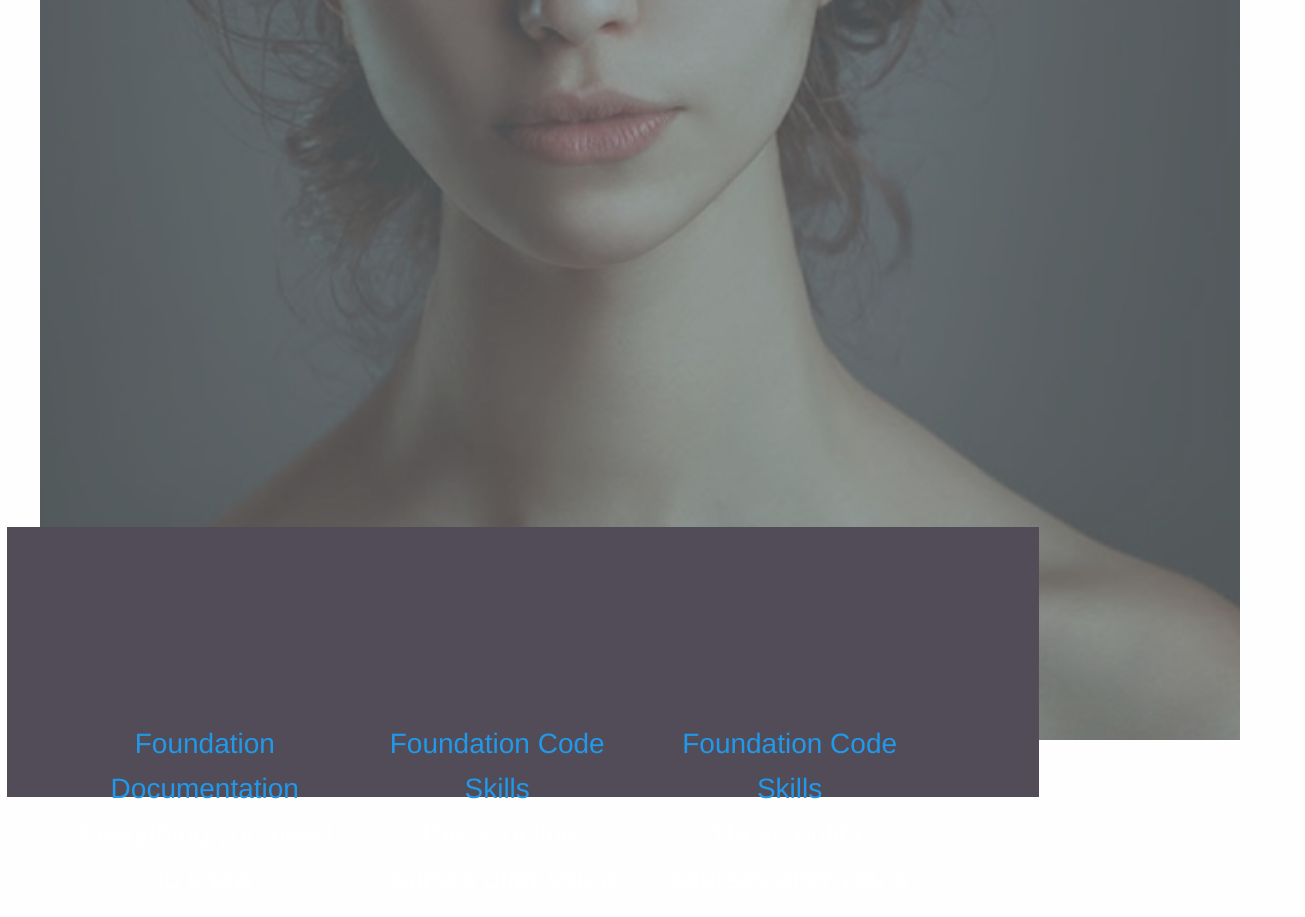
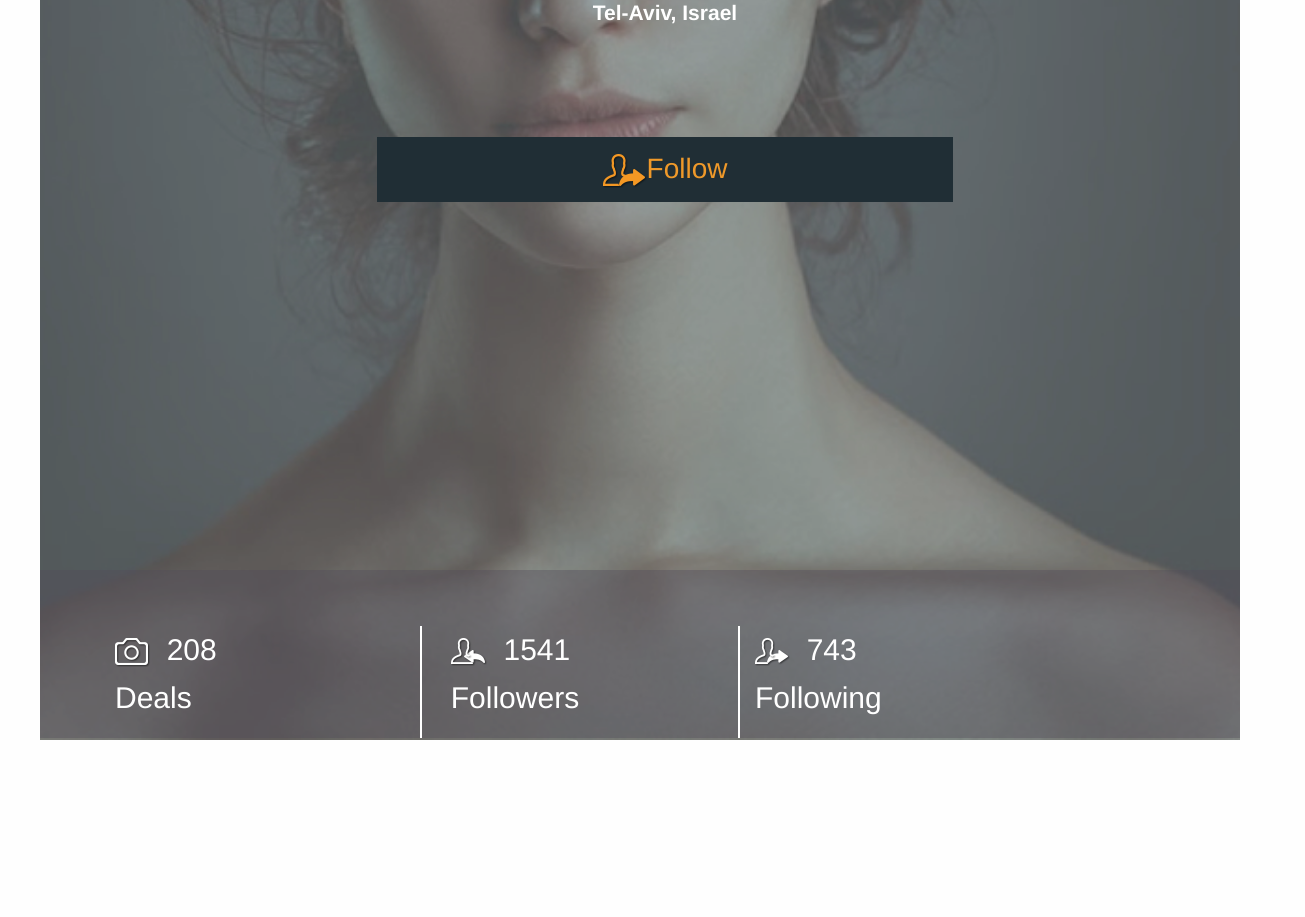
Before and after one commit to Markmwaura/e3jordan, a plain HTML site: page index.html in a window 1280 px wide. Shown: the part 643-1560 px from the top of the page, 1305 px wide, since content can reach past the window. Drawn offline with nearby package versions, Linux system fonts and the light colour scheme; files whose address does not match are found by name.

Commit message:
add layout items

```diff
--- a/css/app.css
+++ b/css/app.css
@@ -36,20 +36,25 @@
     margin: 0px;
 }
 .footer  {
-    top: 700px;
-    background-color:#524B58;
-    height: 270px;
+    background-color:rgba(82, 75, 88, 0.4);
+    height: 168px;
     position: relative;
-    top: 700px;
-    width: 107.5%;
-    left: -18px
+    width: 100%;
+    bottom: 170px;
+    z-index: 30000;
+    padding: 5%;
+    font-size: 30px;
+    color: white;
 
 
 }
 .rowd{
-    margin-left :5%;
-    margin-right : 10%;
-    background-color: #524B58;
+    margin: auto;
+    background-color: rgba(82, 75, 88, 0.0);
+    width: 80%;
+    margin: 0 auto;
+    position: absolute;
+   bottom: 0;
 
 }
 .footer .row div p{
@@ -62,12 +67,67 @@
 .middle{
 
     position: absolute;
-    width:90%;
-    left: auto;
-    right: auto;
-    padding-right: 15%;
+
     z-index: 10000;
     color: #fff;
     text-align: center;
     font-size: 28px;
+    width: 100%;
 }
+.toprow{
+
+margin-top: 11%;
+
+}
+.topmiddle{
+
+margin-top: 7%;
+
+}
+.followdiv {
+
+        text-align: center;
+        vertical-align: middle;
+
+}
+.followdiv  p {
+
+    background-color: #202e35;
+    vertical-align: middle;
+
+    margin:auto;
+    width: 45%;
+    padding-top: 10px;
+    padding-bottom: 10px;
+
+
+    color: #ef992a;
+}
+.namebig{
+
+    font-family: "Arial";
+    font-size: 40px;
+    font-weight: bolder;
+
+}
+.city{
+    font-size: 21px;
+    font-weight: bold;
+}
+hr{
+    border: 1px solid rgba(0, 0, 0, 0);
+}
+.containersrow{
+    margin: auto;
+}
+.morefooter{
+margin: auto;
+
+}
+.middlefooter{
+
+    border-left: 2px solid #fff;
+    border-right: 2px solid #fff;
+    padding-left: 3%;
+    padding-right: 3%;
+}
--- a/index.html
+++ b/index.html
@@ -18,57 +18,33 @@
                     </div>
                 </div>
             </div>
-            <div class=" row">
+            <div class="containersrow row">
                 <div class="middle row">
-                    <div class="large-4 medium-4 columns">
+                    <div class="toprow large-4 medium-4 columns">
                         <img src="img/category.png"/>
                         <p>FavCategories</p>
                     </div>
-                    <div class="large-4 medium-4 columns">
+                    <div class=" toprow large-4 medium-4 columns">
                         <img src="img/img.png"  />
                     </div>
-                    <div class="large-4 medium-4 columns">
+                    <div class="toprow large-4 medium-4 columns">
                         <img src="img/favlocations.png"  />
                         <p>Fav Locations</p>
                     </div><br><hr>
-                    <div class="large-4 medium-4 columns">
+                    <div class="topmiddle large-4 medium-4 columns">
                         <p></p>
                     </div>
-                    <div class="large-4 medium-4 columns">
-                        <p>Jordan Havelberg</p>
-                        <p>Tel-Aviv, Israel</p>
+                    <div class=" topmiddle  large-4 medium-4 columns">
+                        <p class="namebig">Jordan Havelberg</p>
+                        <p class="city">Tel-Aviv, Israel</p>
                     </div>
-                    <div class="large-4 medium-4 columns">
+                    <div class=" topmiddle  large-4 medium-4 columns">
                         <p></p>
                     </div><br><hr>
-                    <div class="large-4 medium-4 columns">
-                        <p>Everything you need to know about using the framework.</p>
-                    </div>
-                    <div class="large-4 medium-4 columns">
-                        <div class="followdiv">
-                            <img src="img/follow.png" />
-                        </div>
-                    </div>
-                    <div class="large-4 medium-4 columns">
-                        <p>Join the Foundation community to ask a question or show off your knowlege.</p>
-                    </div>
-                    <div class="footer large-12 ">
 
-                        <div class="rowd">
-                            <div class="large-4 medium-4 columns">
-                                <p>
-                                    <a href="http://foundation.zurb.com/sites/docs/">Foundation Documentation</a><br/>Everything you need to know</p>
+                    <div class="topmiddle followdiv large-12  ">
+                            <p><img src="img/follow.png" />Follow</p>
 
-                            </div>
-                            <div class="large-4 medium-4 columns">
-                                <p>
-                                    <a href="http://zurb.com/university/code-skills">Foundation Code Skills</a><br/>These online courses offer you a</p>
-                            </div>
-                            <div class="large-4 medium-4 columns">
-                                <p>
-                                    <a href="http://zurb.com/university/code-skills">Foundation Code Skills</a><br/>These online courses offer you a</p>
-                            </div>
-                        </div>
                     </div>
                 </div>
                 <div class="large-12">
@@ -77,7 +53,24 @@
                     </div>
 
                 </div>
+                <div class="footer large-12 ">
 
+                    <div class="rowd">
+                        <div class="morefooter large-4 medium-4 columns">
+                            <p>
+                            <img src="img/deals.png" />&nbsp;&nbsp;208<br/>Deals</p>
+
+                        </div>
+                        <div class="middlefooter morefooter large-4 medium-4 columns">
+                            <p>
+                                <img src="img/followers.png" />&nbsp;&nbsp;1541<br/>Followers</p>
+                        </div>
+                        <div class="morefooter large-4 medium-4 columns">
+                            <p>
+                                <img src="img/following.png" />&nbsp;&nbsp;743<br/>Following</p>
+                        </div>
+                    </div>
+                </div>
 
             </div>
 
```
